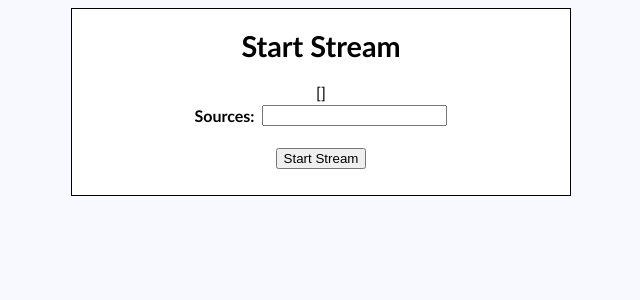
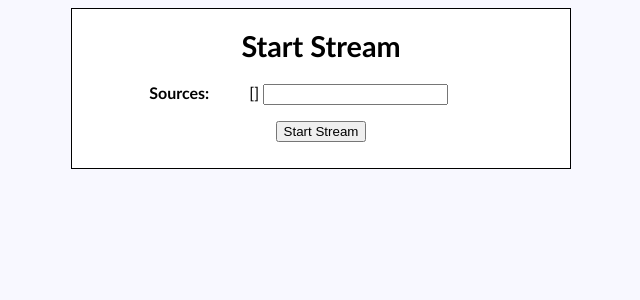
Before and after one commit to pyther/MMS, a Django app: template templates/streamer/start.html in a window 1280 px wide. Shown: the top 300 px of the page, without its empty margins (319-959 px from the left). Run offline with Django 3.2, Linux system fonts and the light colour scheme; the template is opened without the code that fills it, so the values that code supplies are empty, except form fields; tables that the repository leaves empty hold one stand-in row (values such as "Sample post"); form fields are guessed from the names that the template uses.

Commit message:
Updated Start Page Html & Sanity Checks (Src & Dst) during form validaton
Using css to display form elements instead of a table on the start page.
Before the form can validate, ensure select destination and/or source is
not in use.

```diff
--- a/templates/static/style.css
+++ b/templates/static/style.css
@@ -54,26 +54,57 @@ a:hover {
     text-decoration: underline;
 }
 
-#startTable {
-    margin: 0 auto;
-}
+/* Start Page CSS */
 
-#startTable th {
-    text-align: right;
-    padding-right: 5px;
-}
-
-#destinationsWrapper th {
-    vertical-align: text-top;
-}
-
-#destinationsWrapper ul {
+.dsts ul {
     padding: 0;
     margin: 0;
 }
 
-#destinationsWrapper ul li {
+.dsts ul li {
     padding 0;
     margin: 0;
     list-style: none;
 }
+
+.dsts ul label {
+    float: none;
+}
+
+.dsts {
+    border: none;
+    padding: 0;
+    margin: 0;
+}
+
+form {
+    text-align: left;
+    width: 75%;
+    margin: 0 auto;
+}
+
+form div {
+    margin: 10px 0;
+}
+
+label {
+    float: left;
+    width: 100px;
+    font-weight: bold;
+}
+
+input {
+    text-align: center;
+}
+
+#submitbutton {
+    text-align: center;
+}
+
+.errorlist {
+    color: red;
+    font-weight: bold;
+    list-style: square;
+    padding-left: 15px;
+    margin: 15px 0 0 0;
+}
--- a/templates/streamer/start.html
+++ b/templates/streamer/start.html
@@ -51,47 +51,33 @@
     <div id="content" style="width: 500px;">
         <div id="main">
             <h1>Start Stream</h1>
-            {{ form.destinations.errors }}
             {% if error_msg %}<p style="color: red;"><strong>Failed: {{ error_msg }}</strong></p>{% endif %}
             <form action="." method="post">
+                {{ form.non_field_errors }}
                 {% csrf_token %}
-                {{ form.non_field_errors }}
-                <table id="startTable">
-                <tr>
-                    <th>
+                <div class="sourcesWrapper">
+                    {{ form.sources.errors }}
                     <label for="id_sources">Sources:</label>
-                    </th>
-                    <td>
                     {{ form.sources }}
-                    </td>
-                </tr>
-                <tr id="channelsWrapper">
-                    <th>
+                </div>
+                <div id="channelsWrapper">
+                    {{ form.channels.errors }}
                     <label for="id_channels">Channels:</label>
-                    </th>
-                    <td>
                     {{ form.channels }}
-                    </td>
-                </tr>
-                <tr id="filesWrapper">
-                    <th>
+                </div>
+                <div id="filesWrapper">
+                    {{ form.files.errors }}
                     <label for="id_files">Files:</label>
-                    </th>
-                    <td>
                     {{ form.files }}
-                    </td>
-                </tr>
-                <tr id="destinationsWrapper">
-                    <th>
+                </div>
+                <div id="destinationsWrapper">
+                    {{ form.destinations.errors }}
                     <label>Destinations:</label>
-                    </th>
-                    <td>
+                    <fieldset class="dsts">
                     {{ form.destinations }}
-                    </td>
-                </tr>
-                </table>
-                <br/>
-                <input type="submit" value="Start Stream" />
+                    </fieldset>
+                </div>
+                <p id="submitbutton"><input type="submit" value="Start Stream" /></p>
             </form>
         </div>
     </div>
```
Also changed, not shown: streamer/models.py (+16 -5 lines), streamer/views.py (+31 -23 lines). Lines whose indentation alone changed are shown as unchanged.
